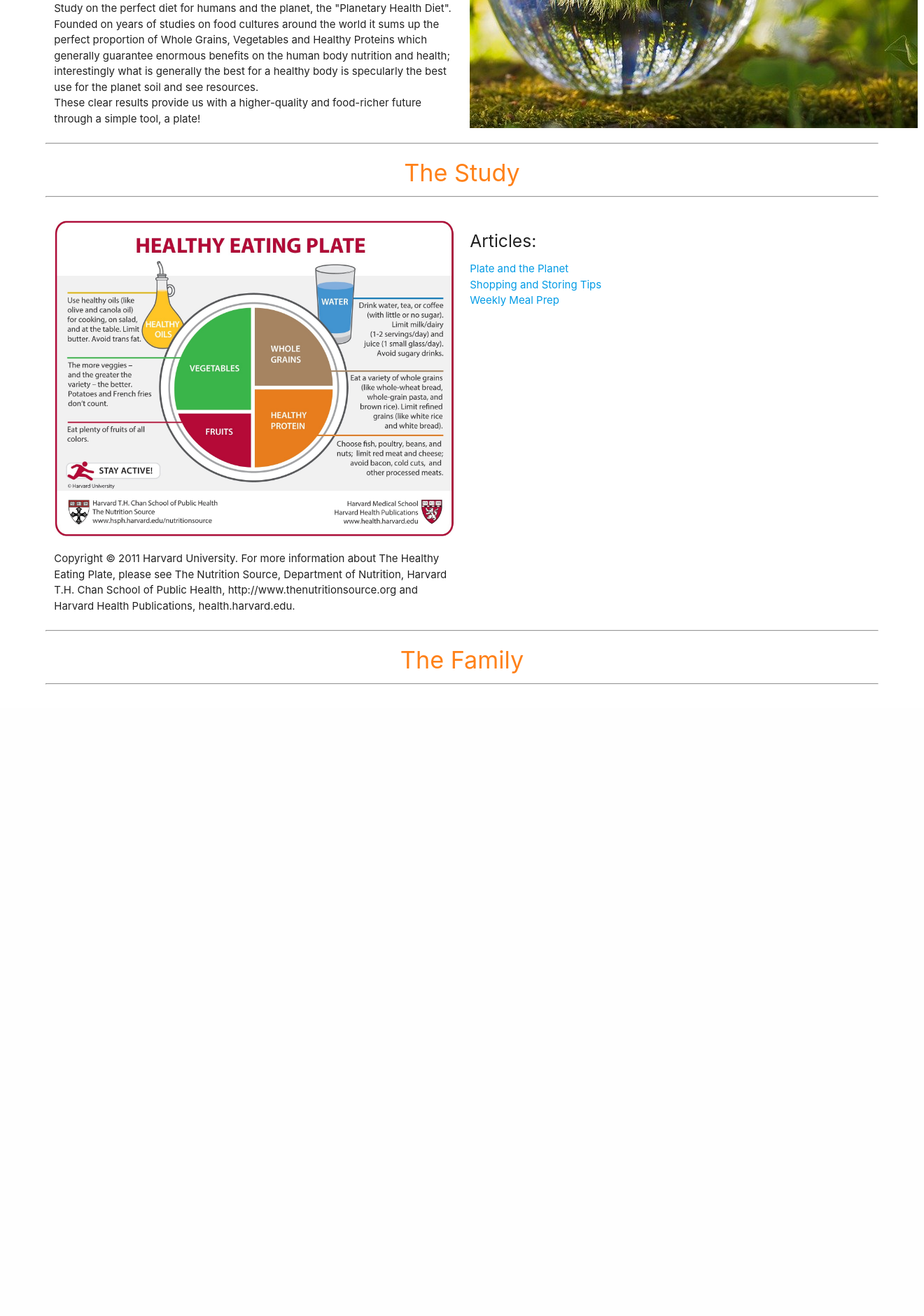
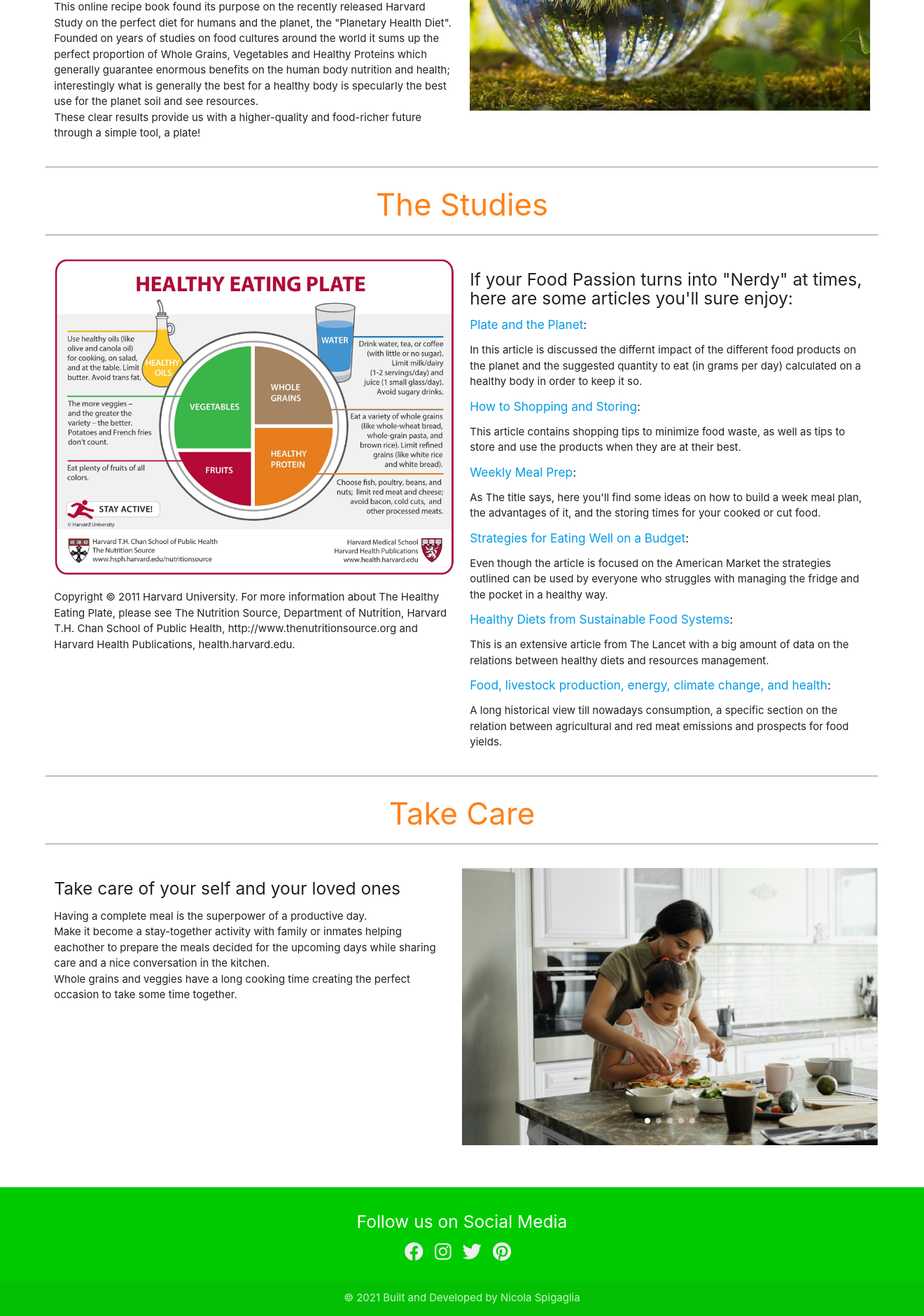
Before and after one commit to Nicola2309/MS3, a Flask app: page / in a window 1320 px wide. Shown: the part 1275-3155 px from the top of the page at 70% size. Before the commit the page ends 2253 px from the top, so only its background shows below. Run offline with Flask 2, Linux system fonts and the light colour scheme; some libraries are stand-ins or nearby versions; some web fonts are replaced.

Commit message:
Footer added

```diff
--- a/static/css/style.css
+++ b/static/css/style.css
@@ -60,7 +60,7 @@ nav ul a{
 
 .present{
     color: #FF8119 ;
-    right: 20px;
+    right: 60px;
     position: absolute;
     top: 30%;
 }
@@ -89,6 +89,10 @@ i.medium{
     text-align: center;
 }
 
+#green-ball{
+    max-width: 100%;
+}
+
 .desk-width{
     width: 90%;
     margin: 0 auto;
@@ -96,6 +100,10 @@ i.medium{
 
 #h-plate{
     width: 100%;
+}
+
+.carousel{
+    max-width: 100%;
 }
 
 
@@ -106,15 +114,20 @@ i.medium{
 }
 
 
-/* Recipe Cards CSS */
-.card-image{
-    background-image: cover;
+/* Recipe Cards Style */
+.card-image img{
+    height: 180px;
+    object-fit: cover;
+    width: 100%;
 }
 
 .card-action{
     display: inline-block;
 }
 
+.card-content{
+    text-align: center;
+}
 
 /*---- form Add/Edit Recipe ----*/
 
@@ -122,3 +135,21 @@ i.medium{
     width: 80%;
     margin: 21px auto;
 }
+
+
+
+/* Footer */
+
+.page-footer{
+    margin-top: 60px;
+    background-color: #00CB00;
+}
+
+.align{
+    text-align: center;
+}
+
+.social-icon{
+    font-size: 1.8em;
+    margin-right: 12px;
+}
--- a/static/js/script.js
+++ b/static/js/script.js
@@ -2,4 +2,13 @@ $(document).ready(function(){
     $('.sidenav').sidenav({ edge:"right" });
     $('select').formSelect();
     $('.modal').modal();
+    $('.carousel.carousel-slider').carousel(
+    {
+    fullWidth: true,
+    indicators: true,
+  });
+  setInterval(function() {
+    ('.carousel').carousel('next');
+  }, 3000);
+
 });
--- a/templates/base.html
+++ b/templates/base.html
@@ -75,6 +75,26 @@
         {% endblock %}
     </main>
 
+    <footer class="page-footer">
+        <div class="container">
+            <div class="row">
+                <div class="col s12 align">
+                    <h5>Follow us on Social Media</h5>
+                </div>
+                    <div class="col s12 align">
+                        <a class="grey-text text-lighten-3 social-icon" href="https://www.facebook.com/"><i class="fab fa-facebook"></i></a>
+                        <a class="grey-text text-lighten-3 social-icon" href="https://www.instagram.com/"><i class="fab fa-instagram"></i></a>
+                        <a class="grey-text text-lighten-3 social-icon" href="https://twitter.com/"><i class="fab fa-twitter"></i></a>
+                        <a class="grey-text text-lighten-3 social-icon" href="https://nl.pinterest.com/"><i class="fab fa-pinterest"></i></a>
+                </div>
+            </div>
+        </div>
+        <div class="footer-copyright">
+            <div class="container align">
+                © 2021 Built and Developed by Nicola Spigaglia
+            </div>
+        </div>
+    </footer>
 
     <script src="https://code.jquery.com/jquery-3.5.1.min.js"
         integrity="sha256-9/aliU8dGd2tb6OSsuzixeV4y/faTqgFtohetphbbj0=" crossorigin="anonymous"></script>
--- a/templates/home.html
+++ b/templates/home.html
@@ -3,11 +3,13 @@
 
 <div class="hero-img">
     <div class="present">
-            <h3>Chef your healthy day</h3>
+        <h3>Prepare healthy days</h3>
         <h5>Happy Body, Happy Planet</h5>
         <div>
-                <a href="#idea" class="waves-effect waves-light btn present-btn"><i class="medium material-icons right">keyboard_arrow_down</i>About us</a>
-                <a href="/" class="waves-effect waves-light btn present-btn"><i class="medium material-icons right">navigate_next</i>Recipes</a>
+            <a href="#idea" class="waves-effect waves-light btn present-btn"><i
+                    class="medium material-icons right">keyboard_arrow_down</i>About us</a>
+            <a href="/" class="waves-effect waves-light btn present-btn"><i
+                    class="medium material-icons right">navigate_next</i>Recipes</a>
         </div>
     </div>
 
@@ -15,51 +17,111 @@
 
 
 <hr style="margin-top:-85px;">
-        <h4 id="idea" class="head-text"> The Idea Behind Our Cookbook</h4>
+<h3 id="idea" class="head-text"> The Idea Behind Our Cookbook</h3>
 <hr style="margin-bottom:33px;">
 
 <div class="row desk-width ">
     <div class="col s12 m6">
-            <article>
+        <article style="text-align:center;">
             <img src="../static/images/logo2.png" alt="logo">
         </article>
         <article>
-                <p>This online recipe book found its purpose on the recently released Harvard Study on the perfect diet for humans and the planet, the "Planetary Health Diet". <br> Founded on years of studies on food cultures around the world it sums up the perfect proportion of Whole Grains, Vegetables and Healthy Proteins which generally guarantee enormous benefits on the human body nutrition and health; interestingly what is generally the best for a healthy body is specularly the best use for the planet soil and see resources. <br> These clear results provide us with a higher-quality and food-richer future through a simple tool, a plate!</p>
+            <p>This online recipe book found its purpose on the recently released Harvard Study on the perfect diet for
+                humans and the planet, the "Planetary Health Diet". <br> Founded on years of studies on food cultures
+                around the world it sums up the perfect proportion of Whole Grains, Vegetables and Healthy Proteins
+                which generally guarantee enormous benefits on the human body nutrition and health; interestingly what
+                is generally the best for a healthy body is specularly the best use for the planet soil and see
+                resources. <br> These clear results provide us with a higher-quality and food-richer future through a
+                simple tool, a plate!</p>
         </article>
     </div>
     <div class="col s12 m6">
-                <img src="../static/images/green-ball.jpg" alt="ball on the ground in the woods">
+        <img id="green-ball" src="../static/images/green-ball.jpg" alt="ball on the ground in the woods">
     </div>
 </div>
 
 
-        <hr>
-            <h4 class="head-text"> The Study</h4>
+<hr style="margin-top: 21px;">
+<h3 class="head-text"> The Studies</h3>
 <hr style="margin-bottom:33px;">
 
 <div class="row desk-width">
     <div class="col s12 m6 l6">
         <article>
             <img id="h-plate" src="../static/images/harvard-plate.jpg" alt="Healthy Eating Plate Concept">
-                    <p>Copyright © 2011 Harvard University. For more information about The Healthy Eating Plate, please see The Nutrition Source, Department of Nutrition, Harvard T.H. Chan School of Public Health, http://www.thenutritionsource.org and Harvard Health Publications, health.harvard.edu.</p>
+            <p>Copyright © 2011 Harvard University. For more information about The Healthy Eating Plate, please see The
+                Nutrition Source, Department of Nutrition, Harvard T.H. Chan School of Public Health,
+                http://www.thenutritionsource.org and Harvard Health Publications, health.harvard.edu.</p>
         </article>
     </div>
     <div class="col s12 m6 l6">
-                <h5>Articles:</h5>
+        <h5>If your Food Passion turns into "Nerdy" at times, here are some articles you'll sure enjoy:</h5>
         <ul>
-                    <li><a href="https://www.hsph.harvard.edu/nutritionsource/sustainability/plate-and-planet/"> Plate and the Planet</a></li>
-                    <li><a href="https://www.hsph.harvard.edu/nutritionsource/sustainability/food-waste/food-waste-home/">Shopping and Storing Tips</a></li>
-                    <li><a href="https://www.hsph.harvard.edu/nutritionsource/meal-prep/">Weekly Meal Prep</a></li>
-                    <li></li>
-                    <li></li>
+            <li>
+                <h6><a href="https://www.hsph.harvard.edu/nutritionsource/sustainability/plate-and-planet/"
+                        target="_blank"> Plate and the Planet</a>: <br></h6>
+                <p>In this article is discussed the differnt impact of the different food products on the planet and the
+                    suggested quantity to eat (in grams per day) calculated on a healthy body in order to keep it so.
+                </p>
+            </li>
+            <li>
+                <h6><a href="https://www.hsph.harvard.edu/nutritionsource/sustainability/food-waste/food-waste-home/"
+                        target="_blank">How to Shopping and Storing</a>: <br></h6>
+                <p>This article contains shopping tips to minimize food waste, as well as tips to store and use the
+                    products when they are at their best.</p>
+            </li>
+            <li>
+                <h6><a href="https://www.hsph.harvard.edu/nutritionsource/meal-prep/" target="_blank">Weekly Meal
+                        Prep</a>: <br></h6>
+                <p>As The title says, here you'll find some ideas on how to build a week meal plan, the advantages of
+                    it, and the storing times for your cooked or cut food.</p>
+            </li>
+            <li>
+                <h6><a href="https://www.hsph.harvard.edu/nutritionsource/strategies-nutrition-budget/" target="_blank">
+                        Strategies for Eating Well on a Budget</a>: <br></h6>
+                <p>Even though the article is focused on the American Market the strategies outlined can be used by
+                    everyone who struggles with managing the fridge and the pocket in a healthy way.</p>
+            </li>
+            <li>
+                <h6><a href="https://www.thelancet.com/journals/lancet/article/PIIS0140-6736(18)31788-4/fulltext?utm_campaign=tleat19&utm_source=hub_page"
+                        target="_blank">Healthy Diets from Sustainable Food Systems</a>: <br></h6>
+                <p>This is an extensive article from The Lancet with a big amount of data on the relations between
+                    healthy diets and resources management.</p>
+            </li>
+            <li>
+                <h6><a href="https://www.thelancet.com/journals/lancet/article/PIIS0140-6736(07)61256-2/fulltext"
+                        target="_blank">Food, livestock production, energy, climate change, and health</a>: <br></h6>
+                <p>A long historical view till nowadays consumption, a specific section on the relation between
+                    agricultural and red meat emissions and prospects for food yields.</p>
+            </li>
         </ul>
     </div>
 </div>
 
 
-        <hr>
-            <h4 class="head-text"> The Family</h4>
+<hr style="margin-top: 21px;">
+<h3 class="head-text"> Take Care</h3>
 <hr style="margin-bottom:33px;">
+
+<div class="row desk-width">
+<div class="col s12 m6">
+    <h5>Take care of your self and your loved ones </h5>
+    <p>Having a complete meal is the superpower of a productive day. <br>
+        Make it become a stay-together activity with family or inmates helping eachother to prepare the meals decided for the upcoming days while sharing care and a nice conversation in the kitchen.<br>
+        Whole grains and veggies have a long cooking time creating the perfect occasion to take some time together.
+    </p>
+</div>
+<div class="col s12 m6 carousel carousel-slider">
+    <a class="carousel-item" href="#one!"><img src="../static/images/mo-daughter-help.jpg"></a>
+    <a class="carousel-item" href="#two!"><img src="../static/images/supervised-mixing.jpg"></a>
+    <a class="carousel-item" href="#three!"><img src="../static/images/cookie-tasting.jpg"></a>
+    <a class="carousel-item" href="#four!"><img src="../static/images/couple-cooking.jpg"></a>
+    <a class="carousel-item" href="#five!"><img src="../static/images/cooking-mom-supporters.jpg"></a>
+</div>
+
+</div>
+
+
 
 
 
```
Also changed, not shown: templates/recipes.html (+6 -5 lines), static/images/add-recipe.jpg (deleted), static/images/cookie-tasting.jpg (added), static/images/cooking-mom-supporters.jpg (added), static/images/couple-cooking.jpg (added), static/images/hero.jpg (deleted), static/images/mo-daughter-help.jpg (added), static/images/ramen.jpg (renamed from static/images/hero-ramen.jpg), static/images/supervised-mixing.jpg (added). Lines whose indentation alone changed are shown as unchanged.
